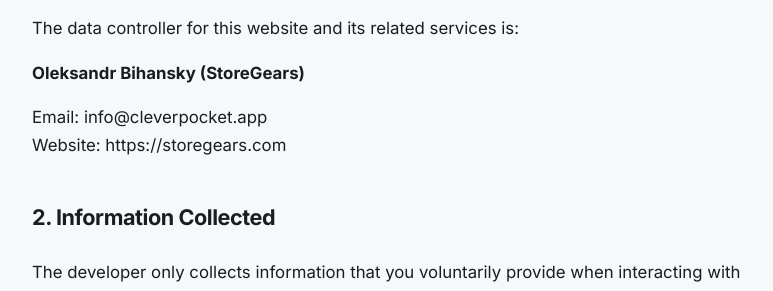
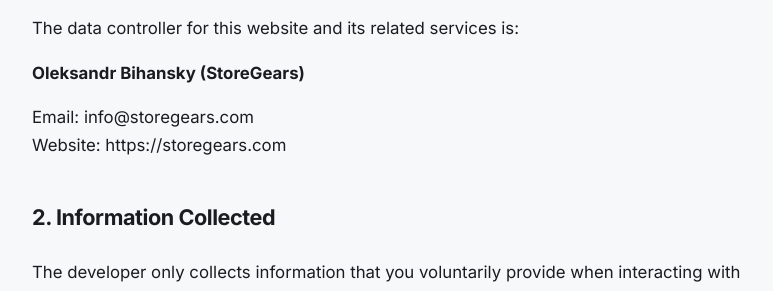
Before and after one commit to digitalcreat0r/sitoweb_storegears, a Jekyll site: the page built from privacy-policy.md, in a window 1280 px wide and 900 px high, scrolled down 463 px. Shown: the part 153-444 px from the top of the window, without its empty margins (252-1025 px from the left). Built offline with Jekyll 4.4.1, drawn with Linux system fonts in a browser that asks for light colours; some of the changed text lies outside the part shown.

Commit message:
aggiornamento email

```diff
--- a/_config.yml
+++ b/_config.yml
@@ -3,8 +3,8 @@
 author: Oleksandr Bihansky
 author_name: Oleksandr
 brand: StoreGears
-email: info@cleverpocket.app
-support_email: support@cleverpocket.app
+email: info@storegears.com
+support_email: support@storegears.com
 
 # URL e Link
 url: "https://storegears.com"
```
